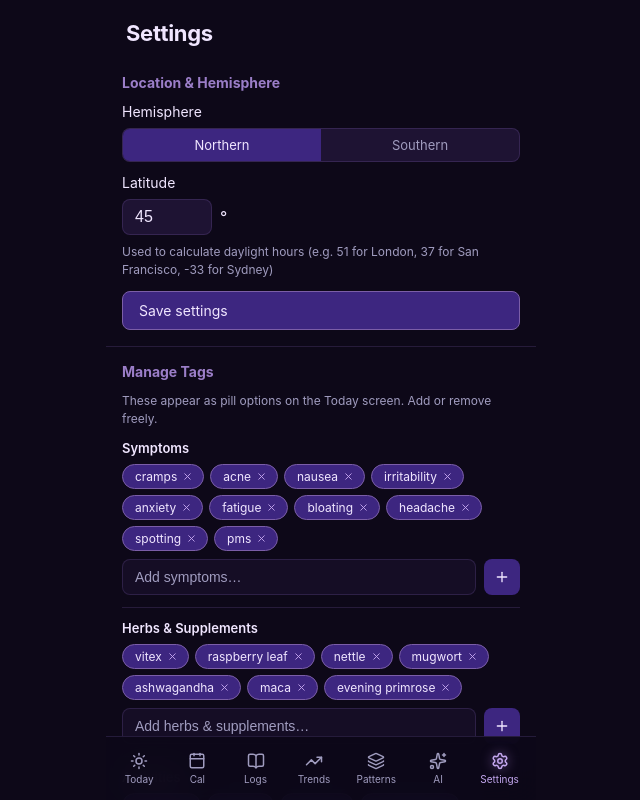
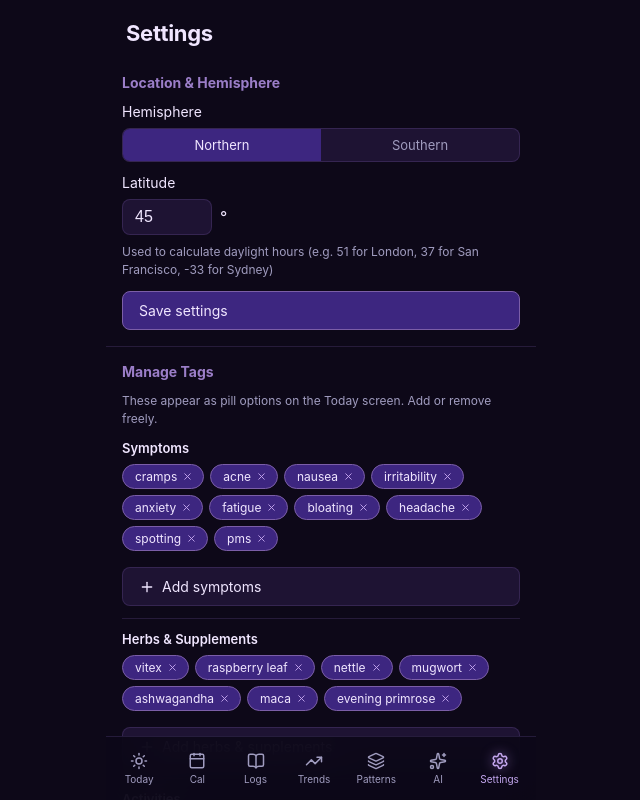
Before and after one commit to SabrinaBenalia/find-your-rhythm, a React (Vite) app: page /settings in a window 1280 px wide. Shown: the whole page, without its empty margins (319-959 px from the left). Built offline with nearby package versions, Linux system fonts and the light colour scheme.

Commit message:
use prompt() for tag input to fix iOS PWA keyboard issue

```diff
--- a/src/screens/Settings.jsx
+++ b/src/screens/Settings.jsx
@@ -183,20 +183,23 @@ export default function Settings() {
                 </span>
               ))}
             </div>
-            <div className="custom-tag-row">
-              <input
-                type="text"
-                placeholder={`Add ${cat.label.toLowerCase()}…`}
-                value={newTagInput[cat.key]}
-                onChange={e => setNewTagInput(p => ({ ...p, [cat.key]: e.target.value }))}
-                onKeyDown={e => e.key === 'Enter' && addTag(cat.key)}
-                onTouchEnd={e => e.target.focus()}
-                autoComplete="off"
-                autoCorrect="off"
-                autoCapitalize="off"
-              />
-              <button onClick={() => addTag(cat.key)} type="button"><Plus size={16} /></button>
-            </div>
+            <button
+              className="settings-btn"
+              style={{ marginTop: 8 }}
+              type="button"
+              onClick={() => {
+                const val = window.prompt(`Add ${cat.label.toLowerCase()}:`);
+                if (!val?.trim()) return;
+                const tag = val.trim().toLowerCase();
+                const current = settings.tagLists?.[cat.key] || [];
+                if (current.includes(tag)) return;
+                const updated = { ...settings, tagLists: { ...settings.tagLists, [cat.key]: [...current, tag] } };
+                setSettings(updated);
+                saveSettings(updated);
+              }}
+            >
+              <Plus size={16} /> Add {cat.label.toLowerCase()}
+            </button>
           </div>
         ))}
         <button className="settings-btn primary" onClick={handleSave}>
```
